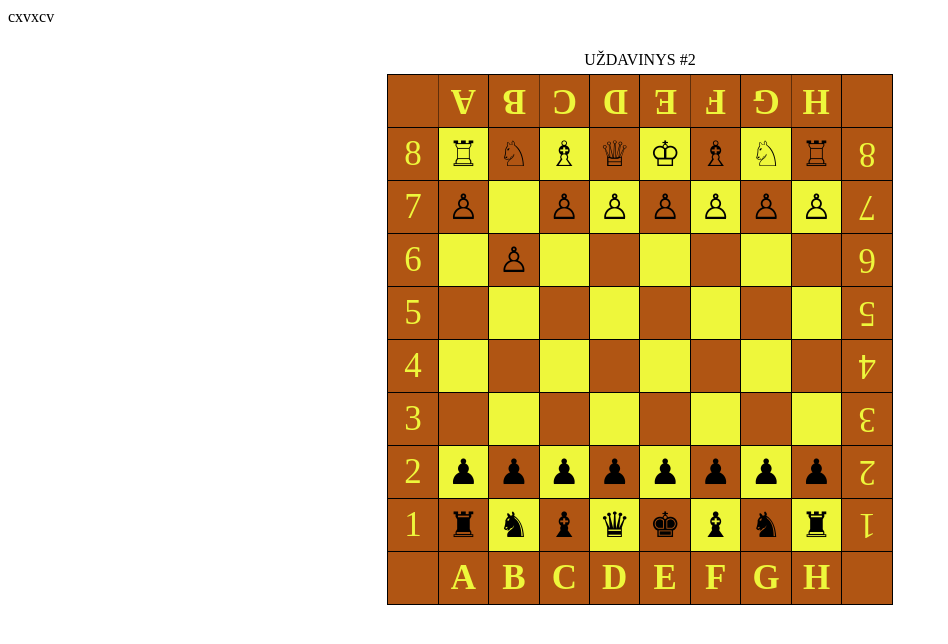
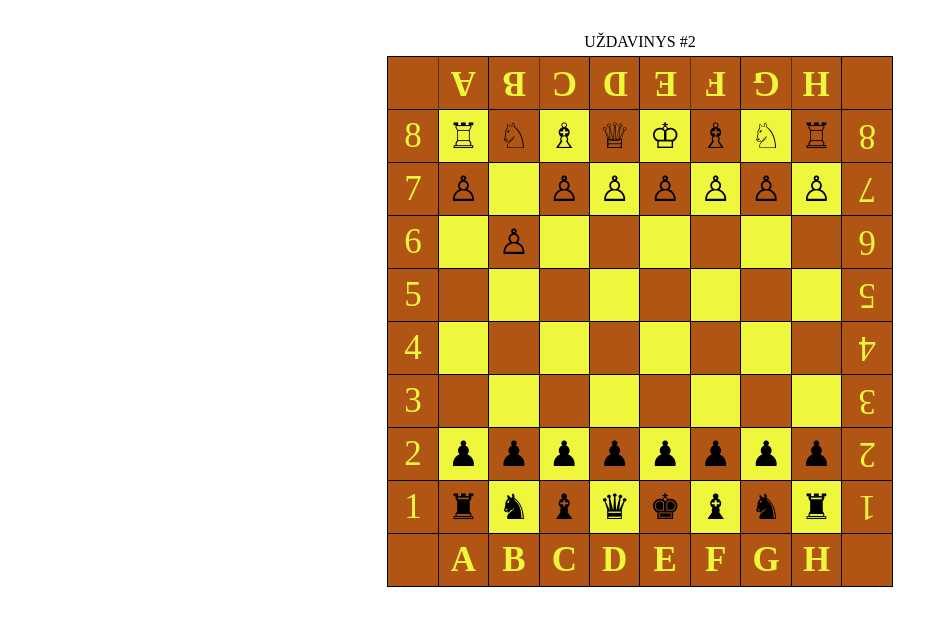
Before and after one commit to Edvinas1982/CSS-uzdavinys-Sachmatu-lenta, a plain HTML site: page index.html in a window 1280 px wide. Shown: the whole page, without its empty margins (0-948 px from the left). Drawn offline with Linux system fonts and the light colour scheme.

Commit message:
changes2

```diff
--- a/index.html
+++ b/index.html
@@ -8,9 +8,6 @@
     <title>CSS uzduotis - Sachmatu lenta</title>
 </head>
 <body>
-
-
-    cxvxcv
     <!-- UŽDAVINYS
 Atvaizduokite tuščią šachmatų lentą (8x8 juoda/balta arba koks nors kitas spalvinis
 variantas). Nepamiškite, kad eilutės žymimos skaičiais nuo 1 iki 8, o stulpeliai
```
